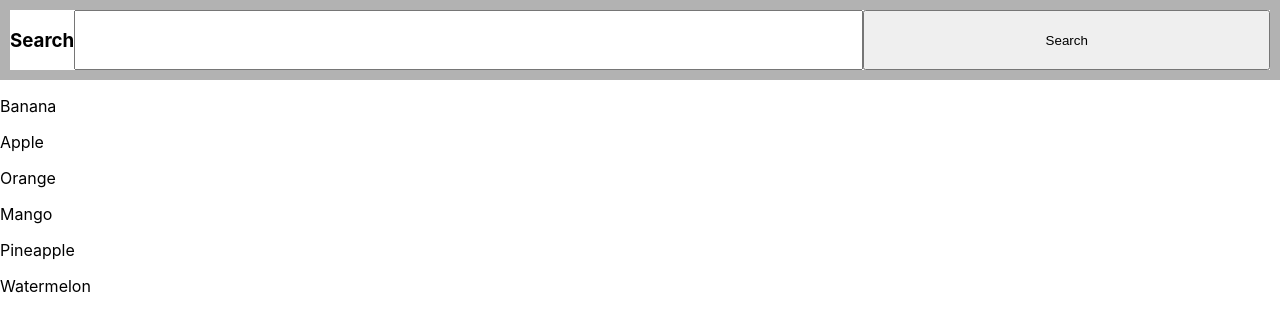
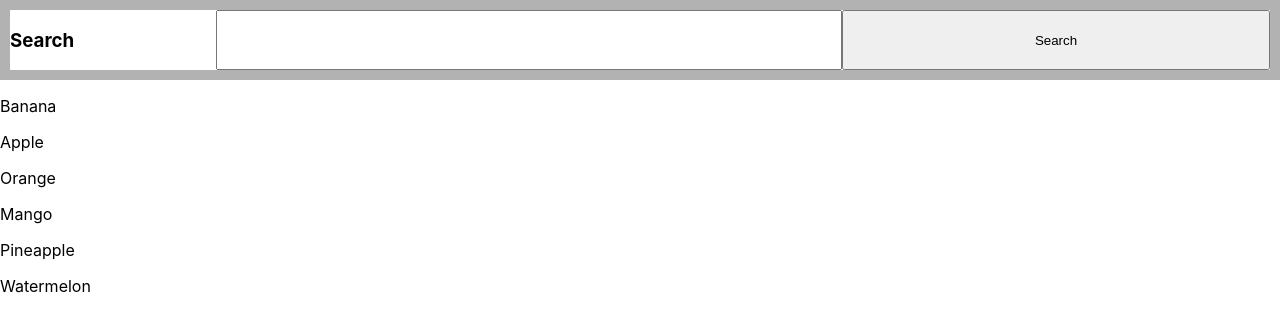
Before and after one commit to GoranAviani/search_filter_in_react, a React (Create React App) app: page / in a window 1280 px wide. Shown: the top 332 px of the page. Built offline with nearby package versions, Linux system fonts and the light colour scheme.

Commit message:
search_filter_in_react

```diff
--- a/src/Search.css
+++ b/src/Search.css
@@ -10,10 +10,15 @@
 }
 
 .search-row input{
+    flex: 3;
+}
+.search-row button{
     flex: 2;
 }
-.search-row button{
+.search-row h3{
+    display: flex;
     flex: 1;
+    align-content: center;
 }
 
 .search-result{
```
